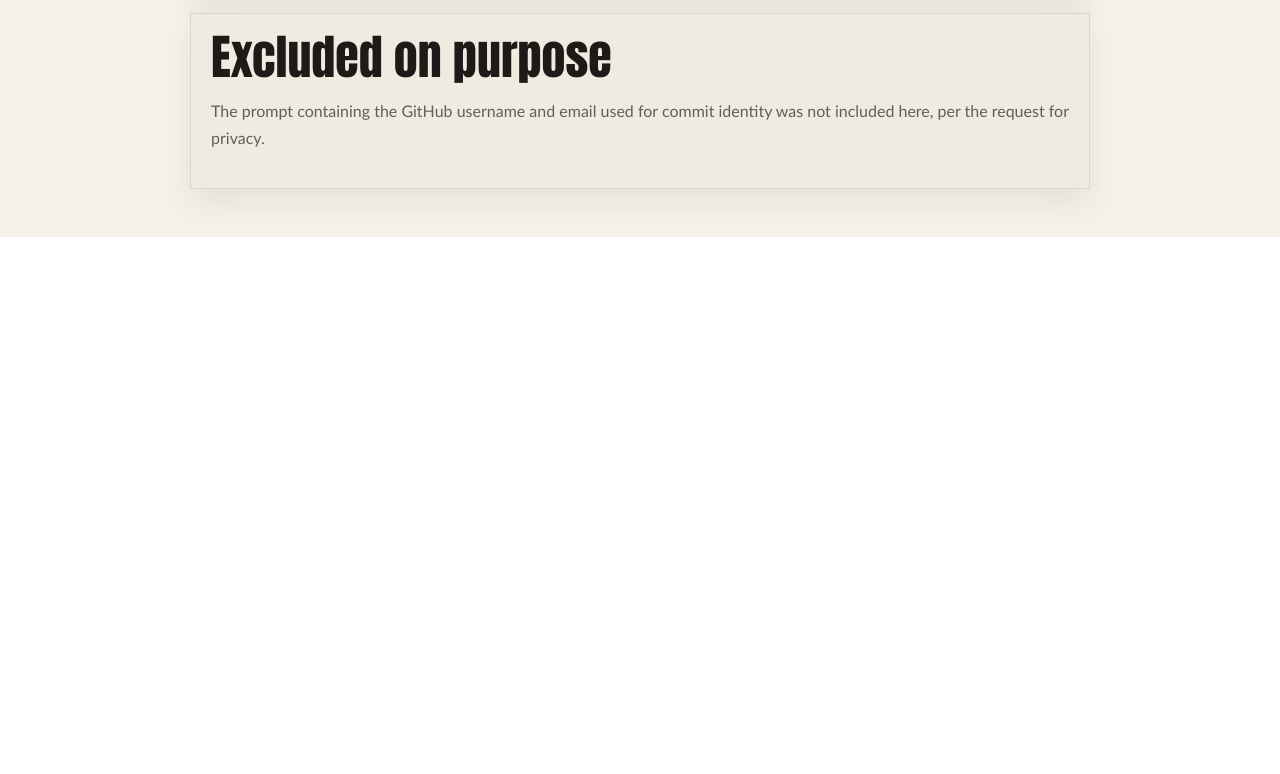
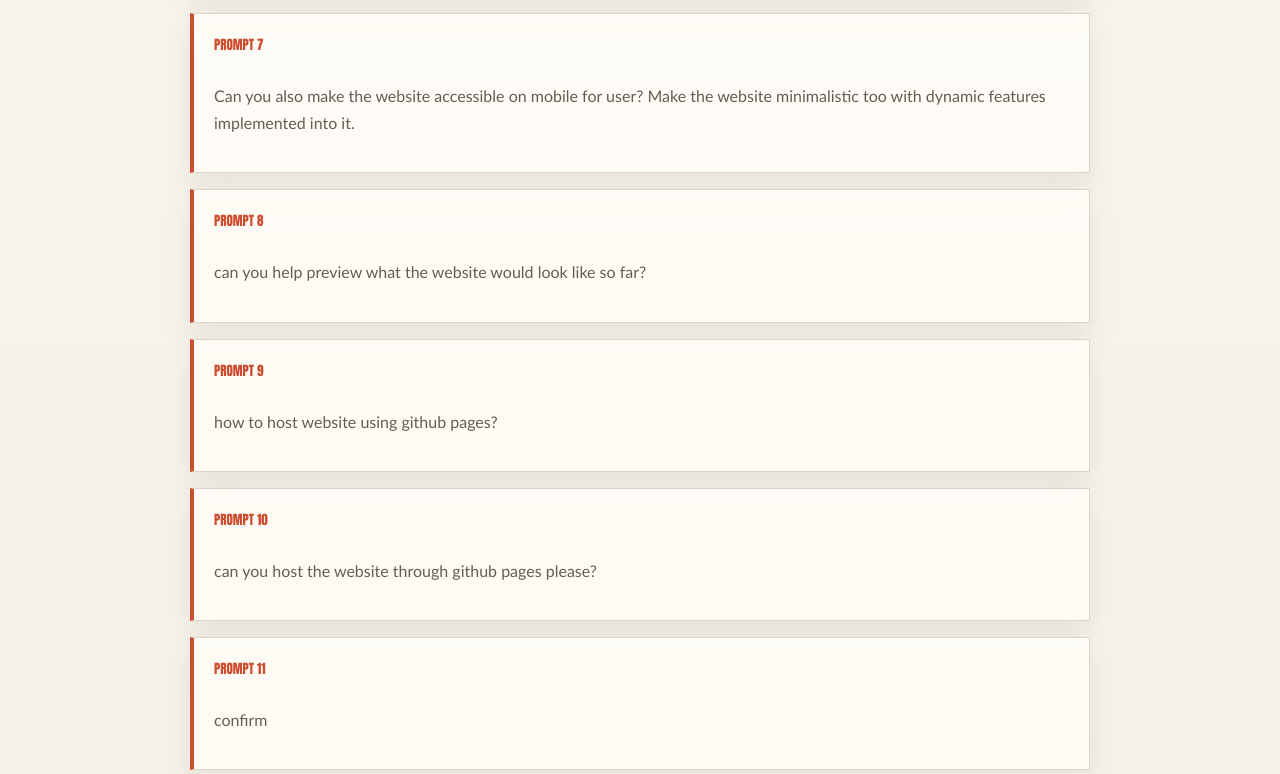
Before and after one commit to aneo76x/CSIT-Final-Project, a plain HTML site: page prompts.html in a window 1280 px wide. Shown: the part 1366-2140 px from the top of the page. Before the commit the page ends 1603 px from the top, so only its background shows below. Drawn offline with Linux system fonts and the light colour scheme.

Commit message:
Update prompt log page

```diff
--- a/prompts.html
+++ b/prompts.html
@@ -57,6 +57,31 @@
       <p>can you also make sure the website has a page where it logs AI prompts given when creating the website except the prompt with my email and username for github please?</p>
     </section>
 
+    <section class="prompt-card">
+      <span class="prompt-tag">Prompt 7</span>
+      <p>Can you also make the website accessible on mobile for user? Make the website minimalistic too with dynamic features implemented into it.</p>
+    </section>
+
+    <section class="prompt-card">
+      <span class="prompt-tag">Prompt 8</span>
+      <p>can you help preview what the website would look like so far?</p>
+    </section>
+
+    <section class="prompt-card">
+      <span class="prompt-tag">Prompt 9</span>
+      <p>how to host website using github pages?</p>
+    </section>
+
+    <section class="prompt-card">
+      <span class="prompt-tag">Prompt 10</span>
+      <p>can you host the website through github pages please?</p>
+    </section>
+
+    <section class="prompt-card">
+      <span class="prompt-tag">Prompt 11</span>
+      <p>confirm</p>
+    </section>
+
     <section class="prompt-note">
       <h2>Excluded on purpose</h2>
       <p>
```
